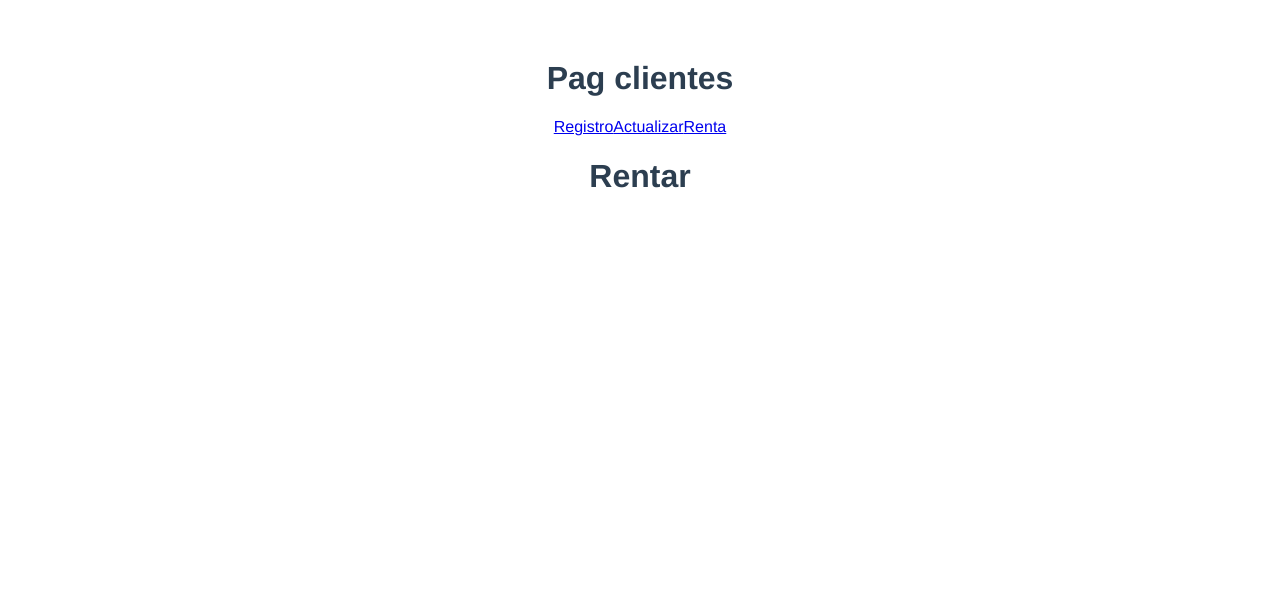
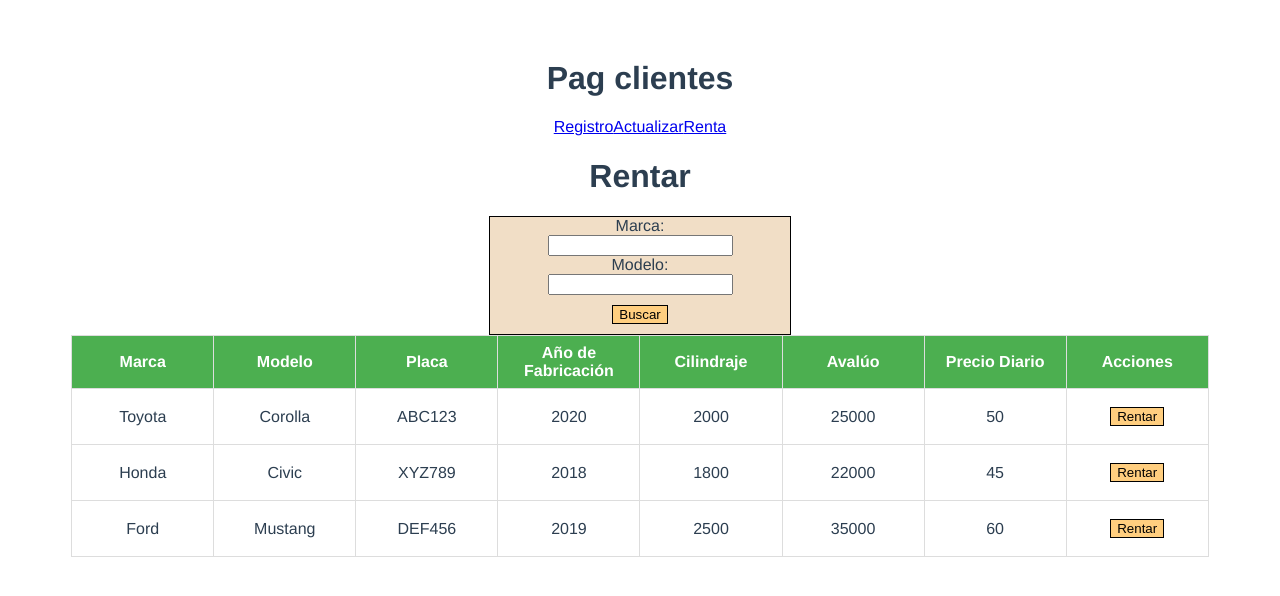
Before and after one commit to juanCarlosEstrellaC/proyecto_final_pw_vue_g4, a Vue app: page /#/renta in a window 1280 px wide. Shown: the top 596 px of the page. Built offline with nearby package versions, Linux system fonts and the light colour scheme.

Commit message:
TablaRentar

```diff
--- a/src/pages/ClienteRentar.vue
+++ b/src/pages/ClienteRentar.vue
@@ -1,13 +1,135 @@
 <template>
   <h1>Rentar</h1>
+  <div class="contenedor">
+    <label for="">Marca:</label>
+    <input type="text" v-model="marca" />
+    <label for="">Modelo:</label>
+    <input type="text" v-model="modelo" />
+    <button @click="presionarBoton">Buscar</button>
+  </div>
+
+  <div class="tabla">
+    <table>
+      <thead>
+        <tr>
+          <th>Marca</th>
+          <th>Modelo</th>
+          <th>Placa</th>
+          <th>Año de Fabricación</th>
+          <th>Cilindraje</th>
+          <th>Avalúo</th>
+          <th>Precio Diario</th>
+          <th>Acciones</th>
+        </tr>
+      </thead>
+      <tbody>
+        <tr v-for="vehiculo in listadoVehiculos" :key="vehiculo.id">
+          <td>{{ vehiculo.marca }}</td>
+          <td>{{ vehiculo.modelo }}</td>
+          <td>{{ vehiculo.placa }}</td>
+          <td>{{ vehiculo.anioFabricacion }}</td>
+          <td>{{ vehiculo.cilindraje }}</td>
+          <td>{{ vehiculo.avaluo }}</td>
+          <td>{{ vehiculo.precioDiario }}</td>
+          <td><button>Rentar</button></td>
+        </tr>
+      </tbody>
+    </table>
+  </div>
 </template>
 
 <script>
 export default {
-
-}
+  data() {
+    return {
+      marca: null,
+      modelo: null,
+      listadoVehiculos: [
+        {
+          id: 1,
+          marca: "Toyota",
+          modelo: "Corolla",
+          placa: "ABC123",
+          anioFabricacion: 2020,
+          cilindraje: 2000,
+          avaluo: 25000,
+          precioDiario: 50,
+          rentar: true,
+        },
+        {
+          id: 2,
+          marca: "Honda",
+          modelo: "Civic",
+          placa: "XYZ789",
+          anioFabricacion: 2018,
+          cilindraje: 1800,
+          avaluo: 22000,
+          precioDiario: 45,
+          rentar: false,
+        },
+        {
+          id: 3,
+          marca: "Ford",
+          modelo: "Mustang",
+          placa: "DEF456",
+          anioFabricacion: 2019,
+          cilindraje: 2500,
+          avaluo: 35000,
+          precioDiario: 60,
+          rentar: true,
+        },
+      ],
+    };
+  },
+  methods: {
+    presionarBoton() {
+      const vehiculo = {
+        marca: this.marca,
+        modelo: this.modelo,
+      };
+      this.$emit("miEvento", cliente);
+    },
+  },
+};
 </script>
 
-<style>
+<style scoped>
+.contenedor {
+  display: flex;
+  justify-content: center;
+  align-items: center;
+  flex-direction: column;
+  margin: 0 auto;
+  width: 300px;
+  background-color: rgb(241, 222, 198);
+  border: solid 1px black;
+}
+.tabla{
+  display: flex;
+  justify-content: center;
+  align-items: center;
+}
 
+table {
+    width: 90%;
+    border-collapse: collapse;
+  }
+
+  th, td {
+    border: 1px solid #dddddd;
+    text-align: center;
+    padding: 8px;
+    width: calc(100% / 8);
+  }
+
+  th {
+    background-color: #4CAF50;
+    color: white;
+  }
+
+button {
+  margin: 10px;
+  background-color: rgb(255, 206, 127);
+  border: solid 1px black;
+}
 </style>
```
